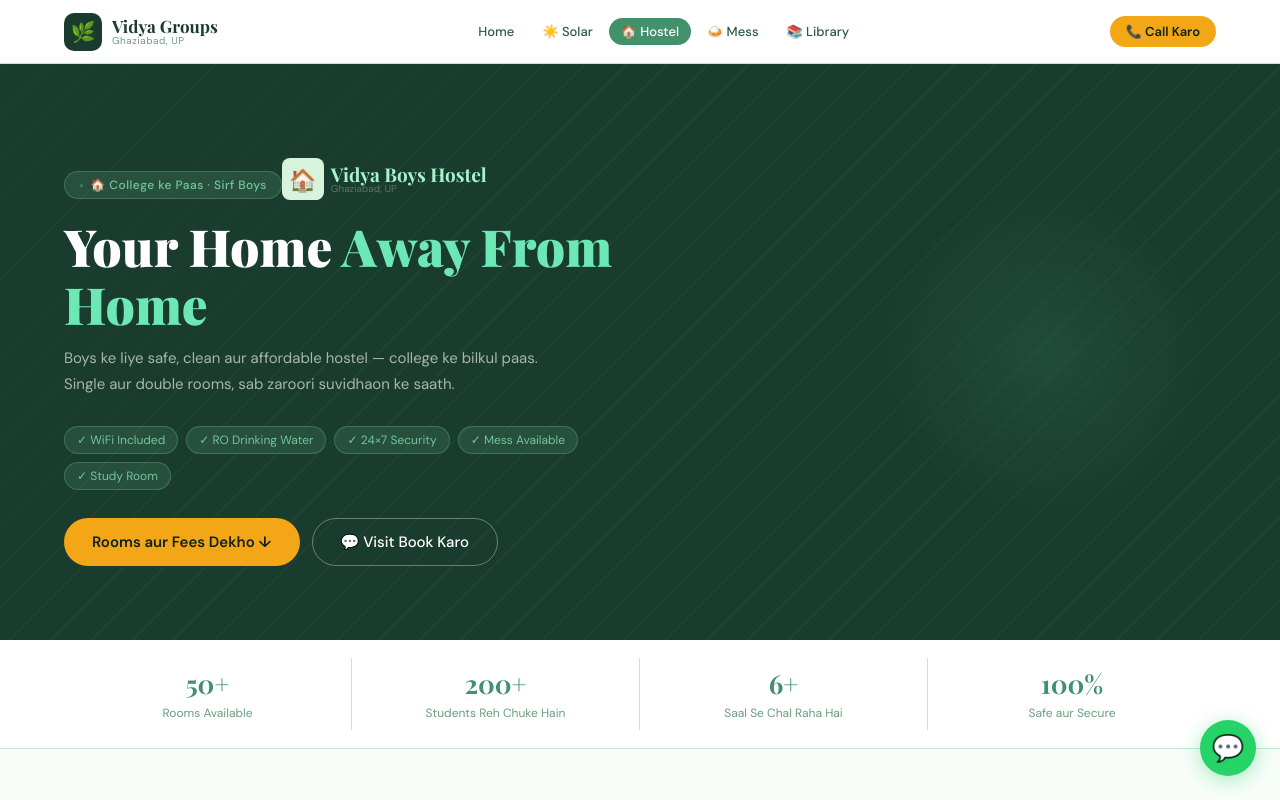
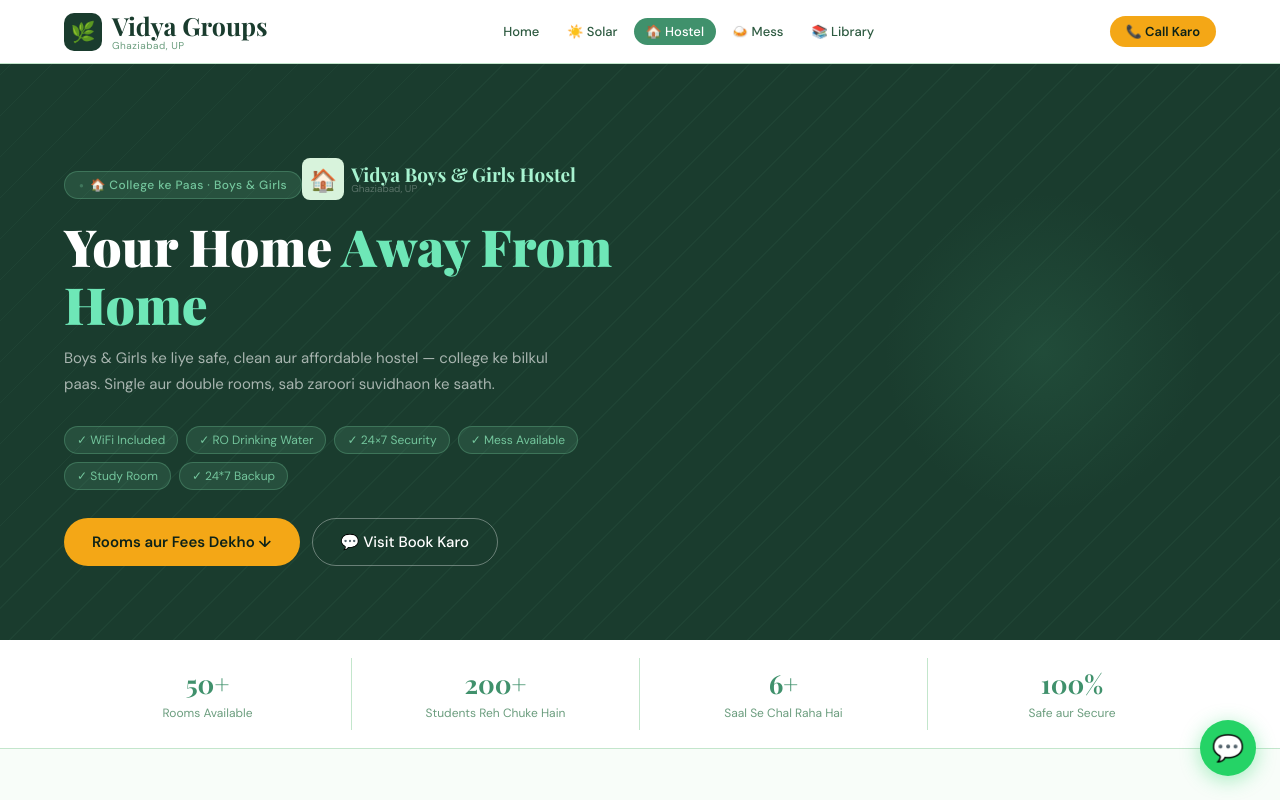
Before and after one commit to Kuldeep-Dixit/Vidya-Group, a React (Vite) app: page / in a window 1280 px wide. Both pictures are taken after a click on the link "🏠 Hostel". Shown: the top 800 px of the page. Built offline with nearby package versions, Linux system fonts and the light colour scheme.

Commit message:
changes given by shudhanshu Sir

```diff
--- a/src/components/SolarCalculator.jsx
+++ b/src/components/SolarCalculator.jsx
@@ -56,9 +56,9 @@
         <div className="calc-field">
           <label>Available Roof Space</label>
           <select value={roofspace} onChange={(e) => setRoofspace(e.target.value)}>
-            <option value="small">Small  (100–200 sqft)</option>
-            <option value="medium">Medium (200–400 sqft)</option>
-            <option value="large">Large  (400+ sqft)</option>
+            <option value="small">Small  (200–400 sqft)</option>
+            <option value="medium">Medium (400–600 sqft)</option>
+            <option value="large">Large  (600+ sqft)</option>
           </select>
         </div>
 
--- a/src/pages/Home.jsx
+++ b/src/pages/Home.jsx
@@ -20,7 +20,7 @@
   },
   {
     id: 'hostel', icon: '🏠', logoClass: 'logo-hostel',
-    name: 'Vidya Hostel', sub: 'Boys Only',
+    name: 'Vidya Hostel', sub: 'Boys and Girls',
     accent: 'var(--hostel-color)', linkColor: 'var(--hostel-color)',
     desc:  'Clean, safe & affordable hostel for students near colleges in Ghaziabad. Single & double rooms available.',
     linkLabel: 'Hostel Dekhein',
--- a/src/pages/Hostel.jsx
+++ b/src/pages/Hostel.jsx
@@ -79,11 +79,11 @@
         <div style={{ position: 'absolute', inset: 0, opacity: .05, background: 'repeating-linear-gradient(-45deg,transparent,transparent 28px,rgba(116,198,157,1) 28px,rgba(116,198,157,1) 29px)' }} />
         <div style={{ position: 'absolute', right: '6%', top: '50%', transform: 'translateY(-50%)', width: 'min(320px,40vw)', height: 'min(320px,40vw)', borderRadius: '50%', background: 'radial-gradient(circle,rgba(64,145,108,.18) 0%,transparent 70%)', pointerEvents: 'none' }} />
         <div style={{ position: 'relative', zIndex: 2, maxWidth: 620, animation: 'fadeUp .75s ease both' }}>
-          <div className="hero-badge" style={{ marginBottom: 16 }}>🏠 College ke Paas · Sirf Boys</div>
+          <div className="hero-badge" style={{ marginBottom: 16 }}>🏠 College ke Paas · Boys & Girls</div>
           <div className="biz-logo logo-hostel" style={{ marginBottom: 18 }}>
             <div className="biz-logo-mark" style={{ width: 42, height: 42, fontSize: 22, background: 'var(--hostel-bg)' }}>🏠</div>
             <div className="biz-logo-name" style={{ color: '#a7f3d0', fontSize: 19 }}>
-              Vidya Boys Hostel
+              Vidya Boys & Girls Hostel
               <small style={{ color: 'rgba(255,255,255,0.4)' }}>Ghaziabad, UP</small>
             </div>
           </div>
@@ -91,11 +91,11 @@
             Your Home <em style={{ fontStyle: 'normal', color: '#6ee7b7' }}>Away From Home</em>
           </h1>
           <p style={{ fontSize: 15, color: 'rgba(255,255,255,0.62)', lineHeight: 1.75, marginBottom: 28, maxWidth: 500 }}>
-            Boys ke liye safe, clean aur affordable hostel — college ke bilkul paas.
+            Boys & Girls ke liye safe, clean aur affordable hostel — college ke bilkul paas.
             Single aur double rooms, sab zaroori suvidhaon ke saath.
           </p>
           <div style={{ display: 'flex', flexWrap: 'wrap', gap: 8, marginBottom: 28 }}>
-            {['✓ WiFi Included','✓ RO Drinking Water','✓ 24×7 Security','✓ Mess Available','✓ Study Room'].map((b) => (
+            {['✓ WiFi Included','✓ RO Drinking Water','✓ 24×7 Security','✓ Mess Available','✓ Study Room', '✓ 24*7 Backup'].map((b) => (
               <span key={b} className="solar-badge">{b}</span>
             ))}
           </div>
@@ -128,9 +128,9 @@
             </div>
             <div style={{ padding: 24 }}>
               <div style={{ marginBottom: 20 }}>
-                <span style={{ fontFamily: "'Playfair Display',serif", fontSize: 32, fontWeight: 700, color: 'var(--hostel-color)' }}>₹X,XXX</span>
+                <span style={{ fontFamily: "'Playfair Display',serif", fontSize: 32, fontWeight: 700, color: 'var(--hostel-color)' }}>₹8,499</span>
                 <span style={{ fontSize: 13, color: 'var(--text-muted)' }}>/month</span>
-                <p style={{ fontSize: 11, color: 'var(--text-muted)', marginTop: 4 }}>*Update with your actual price</p>
+                <p style={{ fontSize: 11, color: 'var(--text-muted)', marginTop: 4 }}>* Mess included; Bijli Bill excluded</p>
               </div>
               <ul style={{ listStyle: 'none', marginBottom: 20 }}>
                 {SINGLE_FEATURES.map((f) => (
@@ -152,9 +152,9 @@
             </div>
             <div style={{ padding: 24 }}>
               <div style={{ marginBottom: 20 }}>
-                <span style={{ fontFamily: "'Playfair Display',serif", fontSize: 32, fontWeight: 700, color: 'var(--hostel-color)' }}>₹X,XXX</span>
+                <span style={{ fontFamily: "'Playfair Display',serif", fontSize: 32, fontWeight: 700, color: 'var(--hostel-color)' }}>₹7,999</span>
                 <span style={{ fontSize: 13, color: 'var(--text-muted)' }}>/month per person</span>
-                <p style={{ fontSize: 11, color: 'var(--text-muted)', marginTop: 4 }}>*Update with your actual price</p>
+                <p style={{ fontSize: 11, color: 'var(--text-muted)', marginTop: 4 }}>* Mess included; Bijli Bill excluded</p>
               </div>
               <ul style={{ listStyle: 'none', marginBottom: 20 }}>
                 {DOUBLE_FEATURES.map((f) => (
--- a/src/pages/Mess.jsx
+++ b/src/pages/Mess.jsx
@@ -29,8 +29,8 @@
 ];
 
 const MEAL_TIMES = [
-  { icon: '🌅', label: 'Breakfast', time: '7:00 – 9:00 AM',   sub: 'Start your day right',          highlight: false },
-  { icon: '☀️', label: 'Lunch',     time: '12:00 – 2:30 PM', sub: 'Full thali — most popular time', highlight: true  },
+  { icon: '🌅', label: 'Breakfast', time: '8:00 – 9:30 AM',   sub: 'Start your day right',          highlight: false },
+  { icon: '☀️', label: 'Lunch',     time: '12:00 – 2:00 PM', sub: 'Full thali — most popular time', highlight: true  },
   { icon: '🌙', label: 'Dinner',    time: '7:30 – 9:30 PM',   sub: 'Wind down with a warm meal',    highlight: false },
 ];
 
@@ -160,9 +160,9 @@
             <div style={{ fontSize: 36, marginBottom: 12, marginTop: 8 }}>📅</div>
             <h3 style={{ fontFamily: "'Playfair Display',serif", fontSize: 18, fontWeight: 700, color: 'var(--mess-dark)', marginBottom: 8 }}>Monthly Plan</h3>
             <div style={{ margin: '16px 0' }}>
-              <span style={{ fontFamily: "'Playfair Display',serif", fontSize: 36, fontWeight: 700, color: 'var(--mess-color)' }}>₹X,XXX</span>
+              <span style={{ fontFamily: "'Playfair Display',serif", fontSize: 36, fontWeight: 700, color: 'var(--mess-color)' }}>₹3,999</span>
               <span style={{ fontSize: 13, color: 'var(--text-muted)' }}>/month</span>
-              <p style={{ fontSize: 12, color: 'var(--text-muted)', marginTop: 4 }}>*Update with actual price</p>
+              {/* <p style={{ fontSize: 12, color: 'var(--text-muted)', marginTop: 4 }}>*Update with actual price</p> */}
             </div>
             <ul style={{ listStyle: 'none', textAlign: 'left', marginBottom: 20 }}>
               {['Breakfast + Lunch + Dinner','All 7 days of the week','Sunday special meal','Best value for regulars'].map((f) => (
@@ -177,9 +177,9 @@
             <div style={{ fontSize: 36, marginBottom: 12 }}>🍽️</div>
             <h3 style={{ fontFamily: "'Playfair Display',serif", fontSize: 18, fontWeight: 700, color: 'var(--mess-dark)', marginBottom: 8 }}>Daily / Per Meal</h3>
             <div style={{ margin: '16px 0' }}>
-              <span style={{ fontFamily: "'Playfair Display',serif", fontSize: 36, fontWeight: 700, color: 'var(--mess-color)' }}>₹XX</span>
+              <span style={{ fontFamily: "'Playfair Display',serif", fontSize: 36, fontWeight: 700, color: 'var(--mess-color)' }}>₹79</span>
               <span style={{ fontSize: 13, color: 'var(--text-muted)' }}>/meal</span>
-              <p style={{ fontSize: 12, color: 'var(--text-muted)', marginTop: 4 }}>*Update with actual price</p>
+              {/* <p style={{ fontSize: 12, color: 'var(--text-muted)', marginTop: 4 }}>*Update with actual price</p> */}
             </div>
             <ul style={{ listStyle: 'none', textAlign: 'left', marginBottom: 20 }}>
               {['Pay per meal — no commitment','Choose any meal of the day','Walk-in welcome','Great for occasional visitors'].map((f) => (
@@ -256,7 +256,7 @@
             <div style={{ background: 'var(--mess-bg)', border: '1px solid #f0c09a', borderRadius: 'var(--radius-sm)', padding: '14px 16px', marginTop: 10 }}>
               <p style={{ fontSize: 13, fontWeight: 600, color: 'var(--mess-dark)' }}>🍽️ Meal Timings (Quick Ref)</p>
               <ul style={{ listStyle: 'none', marginTop: 8 }}>
-                {[['🌅','Breakfast: 7:00 – 9:00 AM'],['☀️','Lunch: 12:00 – 2:30 PM'],['🌙','Dinner: 7:30 – 9:30 PM']].map(([em, t]) => (
+                {[['🌅','Breakfast: 8:00 – 9:30 AM'],['☀️','Lunch: 12:00 – 2:00 PM'],['🌙','Dinner: 7:30 – 9:30 PM']].map(([em, t]) => (
                   <li key={t} style={{ fontSize: 12, color: 'var(--text-muted)', padding: '3px 0' }}>{em} {t}</li>
                 ))}
               </ul>
--- a/src/styles/global.css
+++ b/src/styles/global.css
@@ -49,7 +49,7 @@
 }
 .nav-logo { display:flex; align-items:center; gap:10px; text-decoration:none; cursor:pointer; }
 .nav-logo-mark { width:38px; height:38px; background:var(--green-dark); border-radius:10px; display:flex; align-items:center; justify-content:center; font-size:20px; flex-shrink:0; }
-.nav-logo-text { font-family:'Playfair Display',serif; font-size:17px; font-weight:700; color:var(--green-dark); line-height:1.1; }
+.nav-logo-text { font-family:'Playfair Display',serif; font-size:25px; font-weight:700; color:var(--green-dark); line-height:1.1; }
 .nav-logo-text small { display:block; font-family:'DM Sans',sans-serif; font-size:10px; font-weight:400; color:var(--text-muted); letter-spacing:0.05em; }
 .nav-center { display:flex; align-items:center; gap:4px; list-style:none; flex:1; justify-content:center; }
 .nav-center a { text-decoration:none; font-size:13px; font-weight:500; color:var(--text-mid); padding:5px 12px; border-radius:20px; transition:background .2s,color .2s; white-space:nowrap; display:flex; align-items:center; gap:5px; cursor:pointer; }
```
